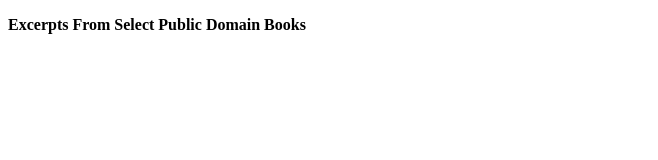
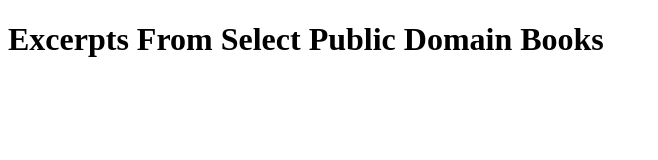
Before and after one commit to elizabethn1/lab3, a plain HTML site: page index.html in a window 1280 px wide. Shown: the whole page, without its empty margins (0-658 px from the left). Drawn offline with Linux system fonts and the light colour scheme.

Commit message:
Update index.html

```diff
--- a/index.html
+++ b/index.html
@@ -5,6 +5,6 @@
 		<title> lab3 </title>
 	</head>
 	<body>
-		<p> <strong> Excerpts From Select Public Domain Books </strong> </p>
+		<h1> <strong> Excerpts From Select Public Domain Books </strong> </h1>
 	</body>
 </html>
```
